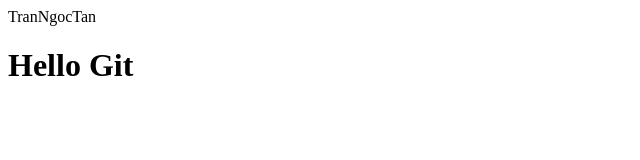
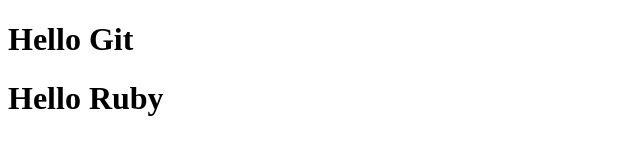
Before and after one commit to awesome-academy/Git_Demo, a plain HTML site: page index.html in a window 1280 px wide. Shown: the whole page, without its empty margins (0-640 px from the left). Drawn offline with Linux system fonts and the light colour scheme.

Commit message:
new branch

```diff
--- a/index.html
+++ b/index.html
@@ -4,7 +4,7 @@
 	<title>Demo git</title>
 </head>
 <body>
-	<div>TranNgocTan</div>
 	<h1>Hello Git</h1>
+	<h1>Hello Ruby</h1>
 </body>
 </html>
```
